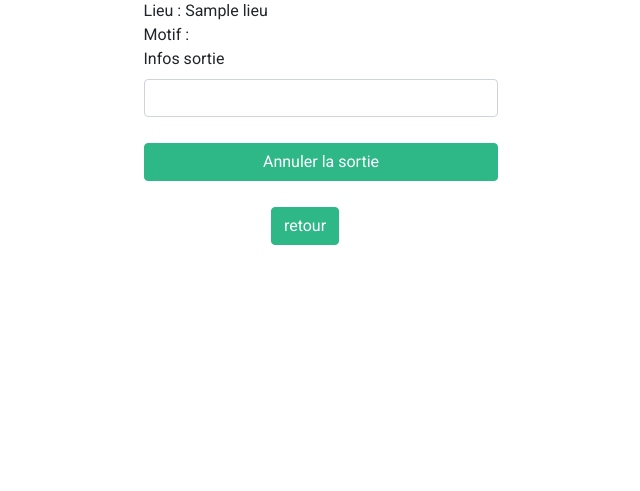
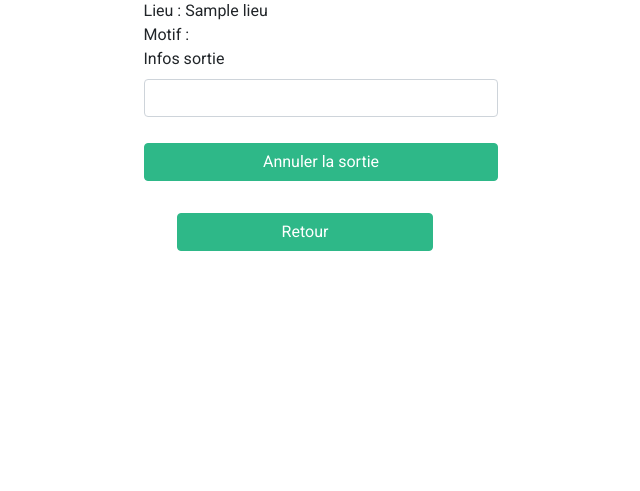
Before and after one commit to mojinet/sortir.com, a Symfony app: template templates/sortie/canceled.html.twig in a window 1280 px wide. Shown: the part 227-718 px from the top of the page, without its empty margins (335-975 px from the left). Run offline with Twig, Linux system fonts and the light colour scheme; the template is opened without the code that fills it: most values are stand-ins (such as "Sample title", 1, 10 or a date in 2020); form fields are guessed from the names that the template uses; some libraries are stand-ins or nearby versions.

Commit message:
place button in link <a>

```diff
--- a/public/css/style.css
+++ b/public/css/style.css
@@ -160,9 +160,10 @@ input:focus{
 }
 
 input[type=checkbox]{
-    width: 20px;
+    width: 20px !important;
     height: 20px;
 }
+
 
 #filter{
     display: flex;
--- a/templates/main/index.html.twig
+++ b/templates/main/index.html.twig
@@ -55,7 +55,7 @@
     </tbody>
     </table>
     {% if app.user %}
-        <button class="btn size_btn"><a href="{{ path('sortie_create') }}">Ajouter une sortie</a></button>
+        <a href="{{ path('sortie_create') }}"><button class="btn size_btn">Ajouter une sortie</button></a>
     {% endif %}
     <div class="navigation">
         {{ knp_pagination_render(sorties) }}
--- a/templates/profil/index.html.twig
+++ b/templates/profil/index.html.twig
@@ -25,9 +25,9 @@
     {% if app.user == user %}
         <h2>Modification</h2>
         <div class="panelButton">
-            <button class="btn"><a href="{{ path('profil_modify') }}">Modifier le profil</a> </button>
-            <button class="btn"><a href="{{ path('profil_modifyPassword') }}">Modifier le Mot de passe</a> </button>
-            <button class="btn"><a href="{{ path('profil_delete', {'id': app.user.id }) }}" onclick="return confirm('Voulez vous supprimer votre compte')">Supprimer le profil </a> </button>
+            <a href="{{ path('profil_modify') }}"><button class="btn">Modifier le profil</button></a>
+            <a href="{{ path('profil_modifyPassword') }}"><button class="btn">Modifier le Mot de passe</button></a>
+            <a href="{{ path('profil_delete', {'id': app.user.id }) }}" onclick="return confirm('Voulez vous supprimer votre compte')"><button class="btn">Supprimer le profil</button></a>
         </div>
     {% endif %}
 
--- a/templates/sortie/canceled.html.twig
+++ b/templates/sortie/canceled.html.twig
@@ -17,5 +17,5 @@
             {{ form_end(modifForm) }}
         </ul>
     </div>
-    <a href="{{ path('main_home') }}"><button class="btn">retour</button></a>
+    <a href="{{ path('main_home') }}"><button class="btn size_btn">Retour</button></a>
 {% endblock %}
```
